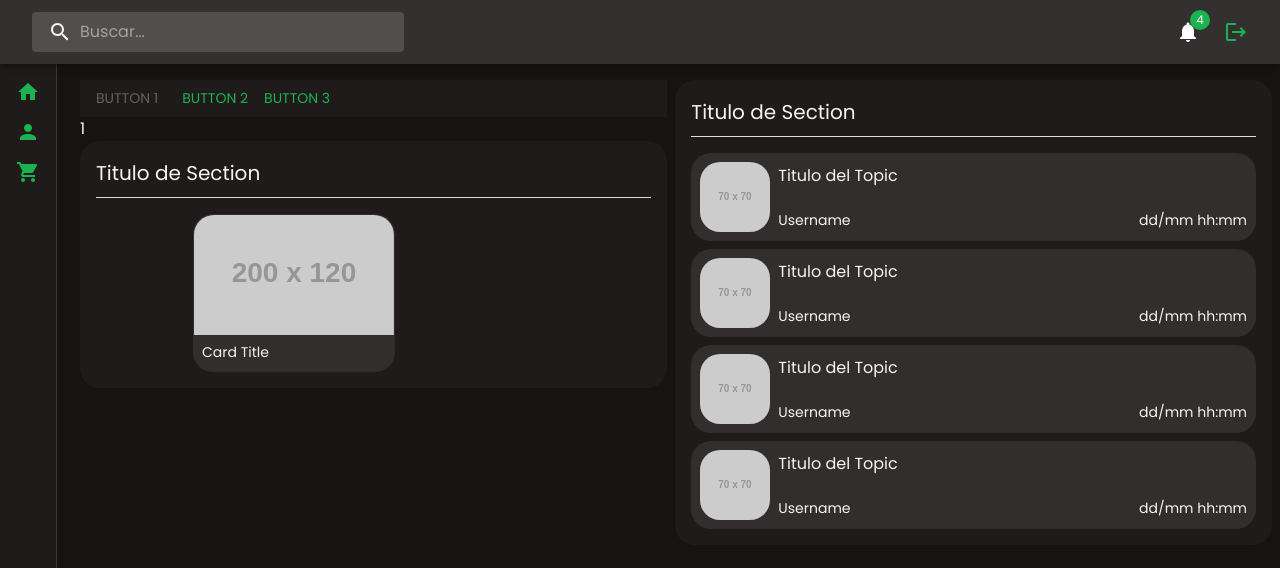
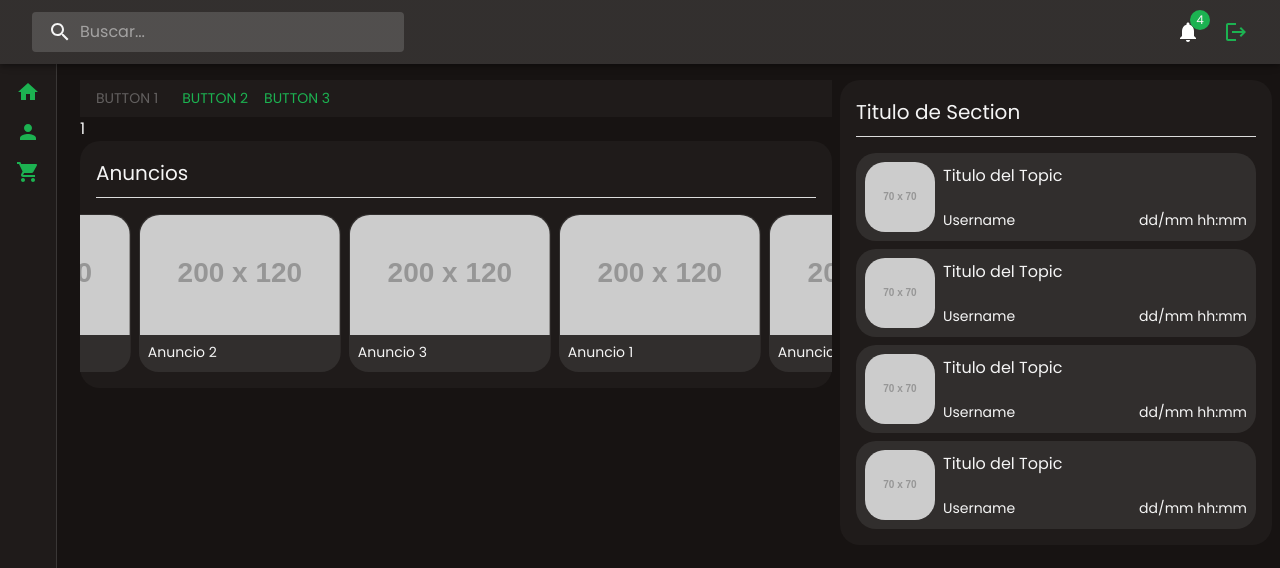
Before and after one commit to HiUlisesOk/roleplay, a React (Vite) app: page /home in a window 1280 px wide. Shown: the top 568 px of the page. Built offline with nearby package versions, Linux system fonts and the light colour scheme; no server answers.

Commit message:
Slider terminado!

```diff
--- a/src/Pages/Home.jsx
+++ b/src/Pages/Home.jsx
@@ -2,12 +2,13 @@ import { Box } from "@mui/material";
 import Navbar from "../components/Navbar.jsx"
 import Section from "../components/Section.jsx";
 import TablonConPestañas from "../components/TablonConPestañas.jsx";
-import SimpleCard from "../components/SimpleCard.jsx"
 import CardSmall from "../components/CardSmall.jsx";
-import Carrousel from "../components/Carrousel.jsx"
+import Slide from "../components/Slide.jsx";
+
 
 
 export default function Home() {
+    const anunciosArray = ['Anuncio 1','Anuncio 2','Anuncio 3',]
     return(
         <>
         <Navbar></Navbar>
@@ -15,6 +16,8 @@ export default function Home() {
             pl: 10, pt: 10, pr: 1, pb: 1,
             height: '100vh',
             display: 'flex',
+            maxWidth: '1600px',
+            margin: '0 auto',
             gap: 1,
         }}>
             <Box sx={{
@@ -22,10 +25,8 @@ export default function Home() {
                 overflow: 'hidden'
             }}>
                 <TablonConPestañas></TablonConPestañas>
-                <Section>
-                    <Carrousel>
-                        <SimpleCard />
-                    </Carrousel>
+                <Section titulo="Anuncios" >
+                    <Slide arrayItems={anunciosArray} />
                 </Section>
             </Box>
             <Box sx={{
--- a/src/components/Carrousel.jsx
+++ /dev/null
@@ -1,23 +0,0 @@
-import { useSpring, animated } from 'react-spring';
-import PropTypes from 'prop-types';
-
-export default function Carrousel ({ children }) {
-
-    Carrousel.propTypes = {
-        children: PropTypes.element,
-      };
-
-
-    const styles = useSpring({
-        from: { transform: 'translateX(-500%)' },
-        to: { transform: 'translateX(500%)' },
-        config: { duration: 10000 },
-        loop: true,
-      });
-
-      return (
-        <animated.div style={styles}>
-            {children}
-        </animated.div>
-      );
- }
--- /dev/null
+++ b/src/components/Slide.jsx
@@ -0,0 +1,49 @@
+import { useSpring, animated } from 'react-spring';
+import PropTypes from 'prop-types';
+import { useState } from 'react';
+import SimpleCard from './SimpleCard';
+import { Box } from '@mui/system';
+
+export default function Slide ({ arrayItems }) {
+  const [pauseAnimation, setPauseAnimation] = useState(false);
+
+  if (arrayItems.length < 5) {
+    let newArrayItems = arrayItems;
+    for (let i = arrayItems.length; i < 5; i= i + i){
+    newArrayItems = newArrayItems.concat(arrayItems);
+    }
+    arrayItems = newArrayItems
+  }
+
+  Slide.propTypes = {
+      arrayItems: PropTypes.array,
+      };
+
+  const styles = useSpring({
+    from: {transform: 'translateX(-50%)'},
+    to: {transform: 'translateX(0%)'},
+    config: {duration: 15000},
+    pause: pauseAnimation,
+    loop: true,
+    });
+
+  return (
+    <animated.div style={styles}>
+      <Box
+    sx={{ display: 'flex', gap: 1}}
+onMouseEnter={()=>{setPauseAnimation(true)}}
+onMouseLeave={()=>{setPauseAnimation(false)}}>
+    {
+        arrayItems.map((item, index)=>(
+          <SimpleCard key={String(item) + String(index) + 'a'} title={String(item)} />
+        ))
+    }
+    {
+        arrayItems.map((item,index)=>(
+          <SimpleCard key={String(item) + String(index) + 'b'} title={String(item)} />
+        ))
+    }
+    </Box>
+    </animated.div>
+    );
+ }
```
